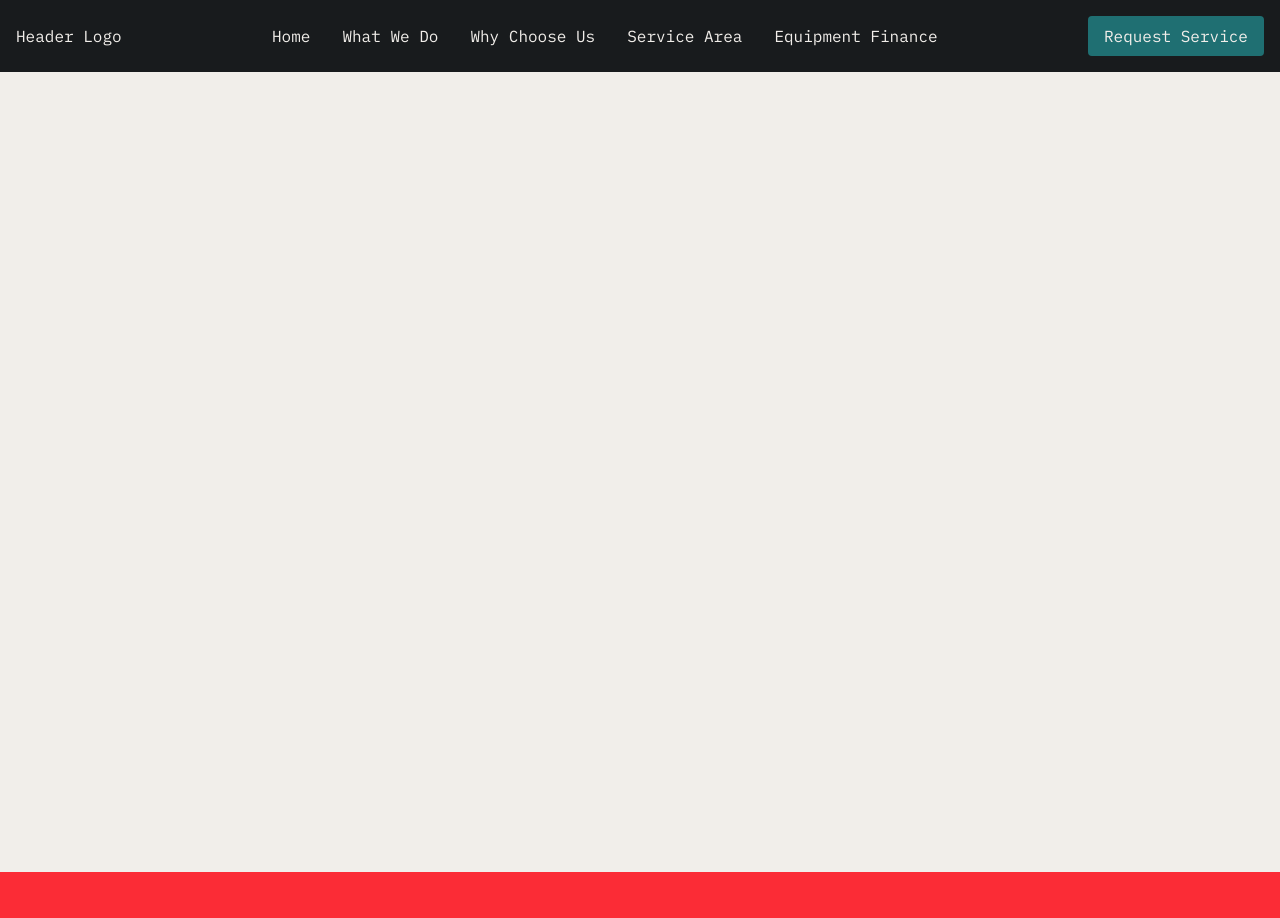
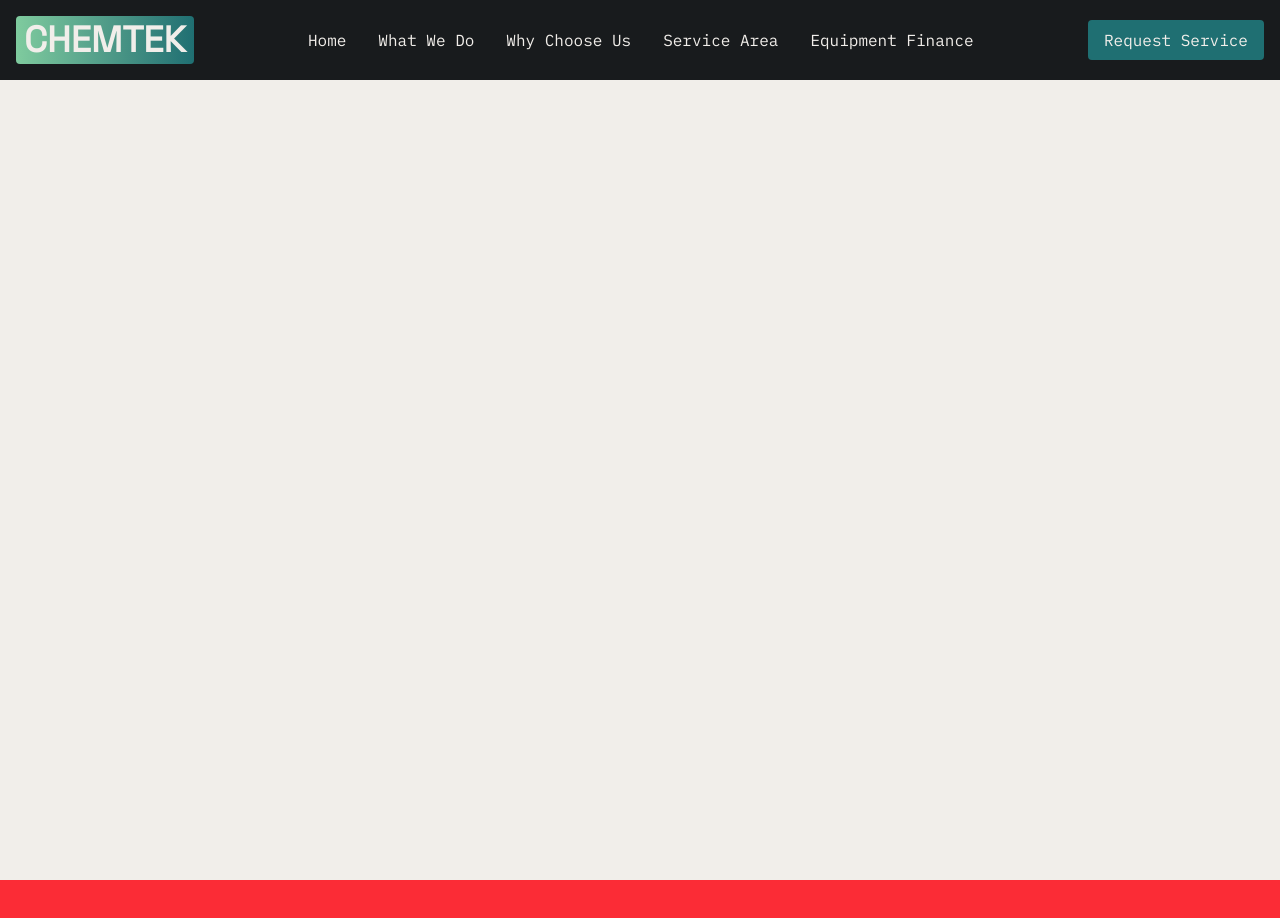
Before and after one commit to AndrewGlennAquino/chemtek-website, a React (Vite) app: page / in a window 1280 px wide. Shown: the top 918 px of the page. Built offline with nearby package versions, Linux system fonts and the light colour scheme.

Commit message:
feat: add header logo

```diff
--- a/src/components/Header.tsx
+++ b/src/components/Header.tsx
@@ -11,10 +11,7 @@ type DesktopLinkLIProps = {
 
 function DesktopLinkLI({ src, children }: DesktopLinkLIProps) {
   return (
-    <motion.li
-      className="cursor-pointer"
-      whileHover={{ scale: 1.05 }}
-    >
+    <motion.li className="cursor-pointer" whileHover={{ scale: 1.05 }}>
       {/* TODO: replace with React Router Links */}
       <a className="w-full flex justify-between" href={src}>
         {children}
@@ -28,7 +25,15 @@ export function Header() {
     <header className="bg-black text-white w-full p-4 flex gap-4 xl:gap-0 xl:justify-between items-center">
       <MobileNav />
 
-      <div>Header Logo</div>
+      {/* TODO: replace with React Router Links */}
+      <motion.div
+        className="cursor-pointer bg-gradient-to-r from-seafoam to-teal px-2 py-1 rounded-sm"
+        whileHover={{ scale: 1.05 }}
+      >
+        <h1 className="font-grotesk bg-clip-content text-white text-4xl font-bold">
+          CHEMTEK
+        </h1>
+      </motion.div>
 
       {/* Desktop navigation */}
       <nav className="hidden xl:block">
```
